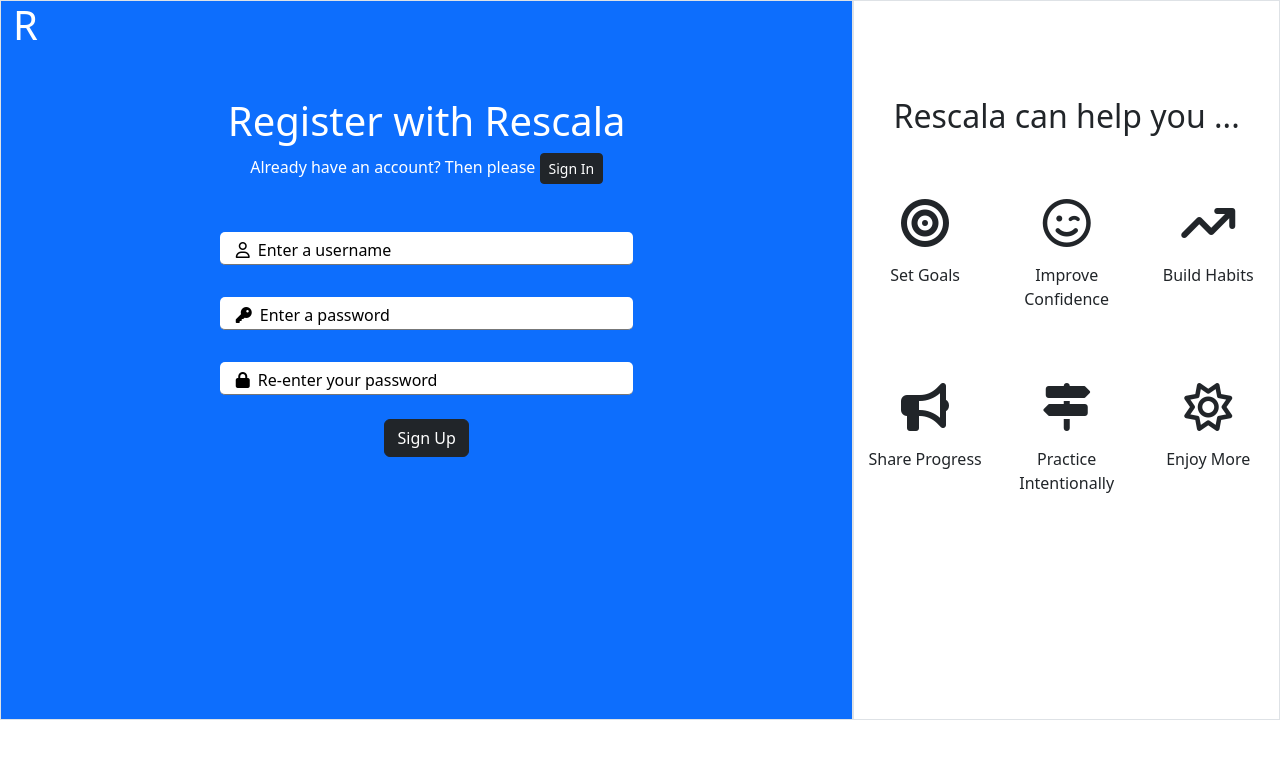
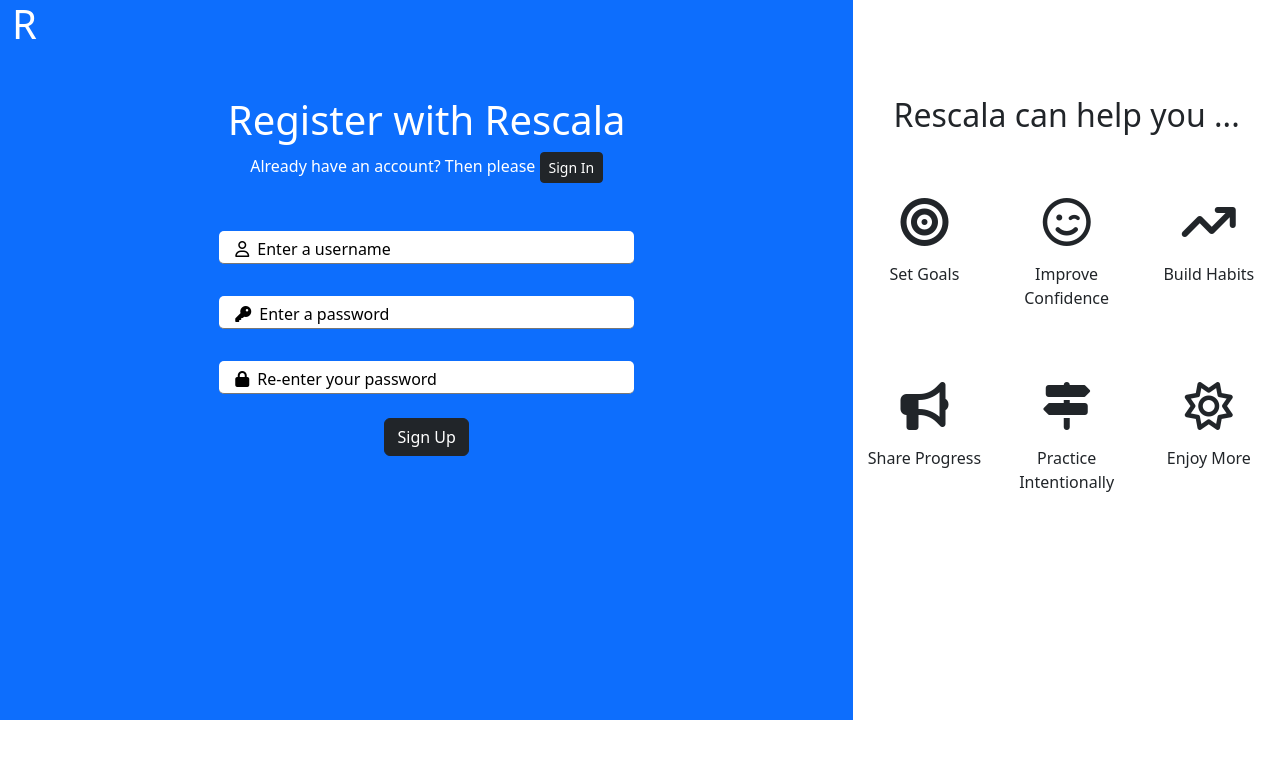
Before and after one commit to denham-ed/rescala-app, a Django app: page /accounts/signup/ in a window 1280 px wide. Shown: the top 759 px of the page. Run offline with Django 4.2, Linux system fonts and the light colour scheme; some libraries are stand-ins or nearby versions.

Commit message:
Remove border from sign up page

```diff
--- a/templates/account/signup.html
+++ b/templates/account/signup.html
@@ -7,7 +7,7 @@
 {% block content %}
 <div class="container-fluid">
     <div class="row full-page">
-        <div class="col-md-8 border bg-primary text-white pb-xs-5">
+        <div class="col-md-8  bg-primary text-white pb-xs-5">
             <div class="row">
                 <div class="col-md-3 d-flex justify-content-center justify-content-md-start">
                     <h1>R</h1>
@@ -57,7 +57,7 @@
 
 
         </div>
-        <div class="d-flex flex-column col-md-4 border">
+        <div class="d-flex flex-column col-md-4 ">
             <div class="d-flex justify-content-center mt-md-5 pt-md-5 mt-2 pt-2">
                 <h2>Rescala can help you ...</h2>
             </div>
```
